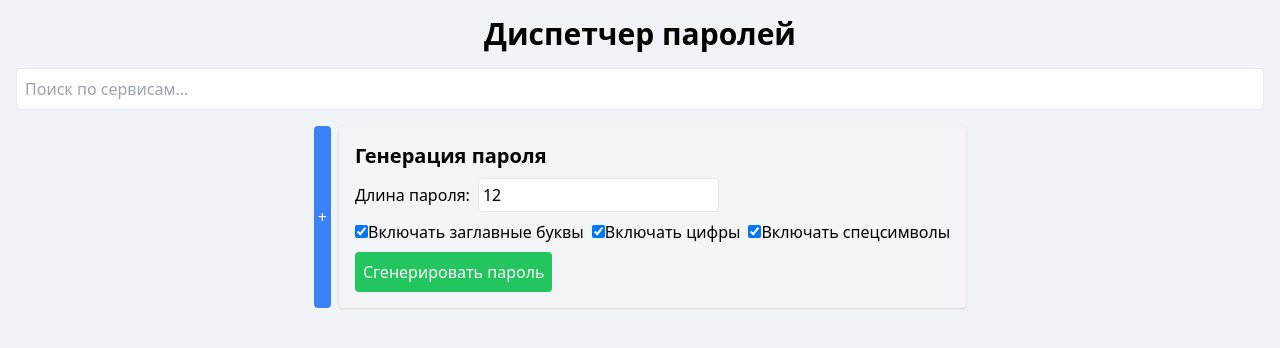
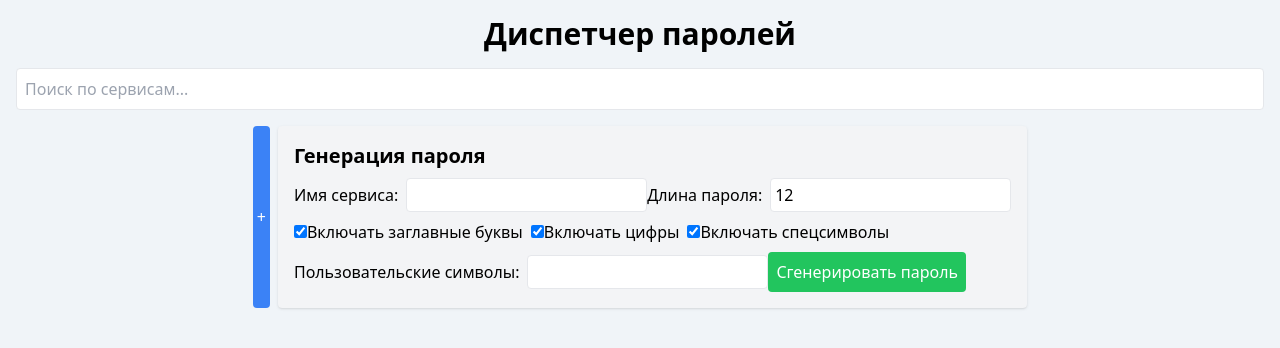
Before and after one commit to Airat72/password-generator, a React (Create React App) app: page / in a window 1280 px wide. Shown: the top 348 px of the page. Built offline with nearby package versions, Linux system fonts and the light colour scheme.

Commit message:
Update GeneratePassword.js

```diff
--- a/src/components/GeneratePassword.js
+++ b/src/components/GeneratePassword.js
@@ -5,9 +5,11 @@ const GeneratePassword = ({ addPassword }) => {
   const [includeUpper, setIncludeUpper] = useState(true);
   const [includeNumbers, setIncludeNumbers] = useState(true);
   const [includeSymbols, setIncludeSymbols] = useState(true);
+  const [service, setService] = useState('');
+  const [customChars, setCustomChars] = useState(''); // Состояние для пользовательских символов
 
   const generatePassword = () => {
-        let charset = "abcdefghijklmnopqrstuvwxyz";
+    let charset = customChars || "abcdefghijklmnopqrstuvwxyz"; // Используйте пользовательские символы, если они есть
     if (includeUpper) charset += "ABCDEFGHIJKLMNOPQRSTUVWXYZ";
     if (includeNumbers) charset += "0123456789";
     if (includeSymbols) charset += "!@#$%^&*()_+[]{}|;:,.<>?";
@@ -17,12 +19,23 @@ const GeneratePassword = ({ addPassword }) => {
       const randomIndex = Math.floor(Math.random() * charset.length);
       password += charset[randomIndex];
     }
-        addPassword("Сгенерированный пароль", password);
+    addPassword(service || "Сгенерированный пароль", password);
+    setService('');
+    setCustomChars(''); // Сбросить пользовательские символы после добавления
   };
 
   return (
     <div className="bg-gray-100 p-4 rounded shadow ">
       <h2 className="text-xl font-semibold mb-2">Генерация пароля</h2>
+      <label>
+        Имя сервиса:
+        <input
+          type="text"
+          value={service}
+          onChange={(e) => setService(e.target.value)}
+          className="border p-1 rounded ml-2"
+        />
+      </label>
       <label>
         Длина пароля:
         <input
@@ -59,6 +72,15 @@ const GeneratePassword = ({ addPassword }) => {
           Включать спецсимволы
         </label>
       </div>
+      <label>
+        Пользовательские символы:
+        <input
+          type="text"
+          value={customChars}
+          onChange={(e) => setCustomChars(e.target.value)}
+          className="border p-1 rounded ml-2"
+        />
+      </label>
       <button onClick={generatePassword} className="bg-green-500 text-white p-2 rounded mt-2">
         Сгенерировать пароль
       </button>
```
Lines whose indentation alone changed are shown as unchanged.
